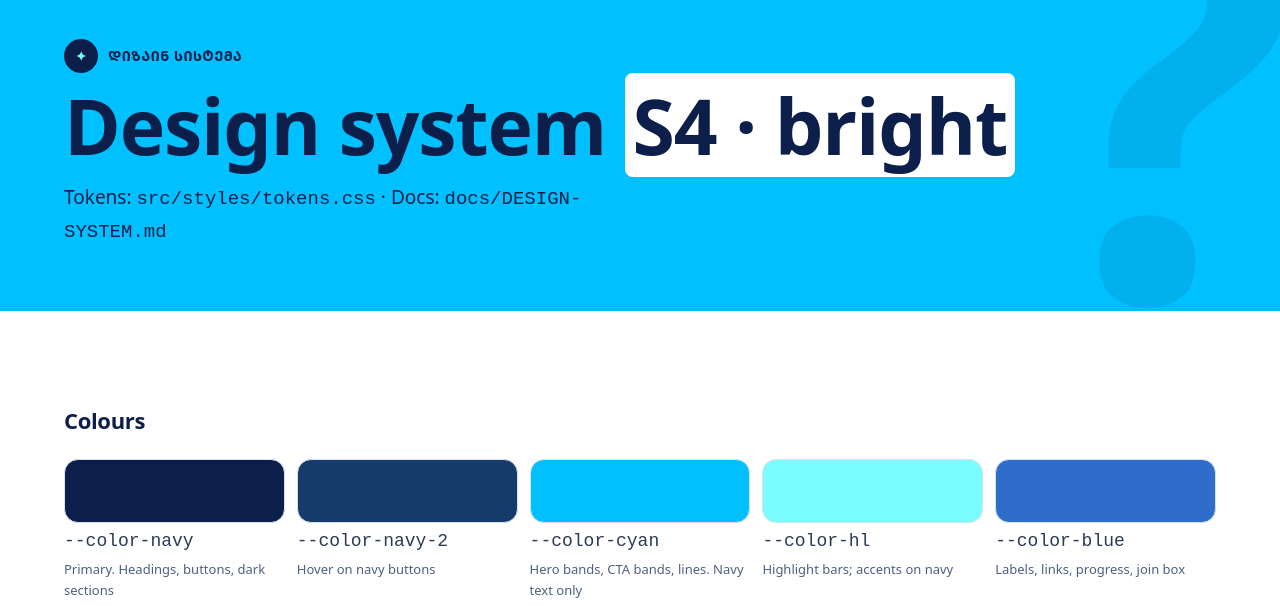
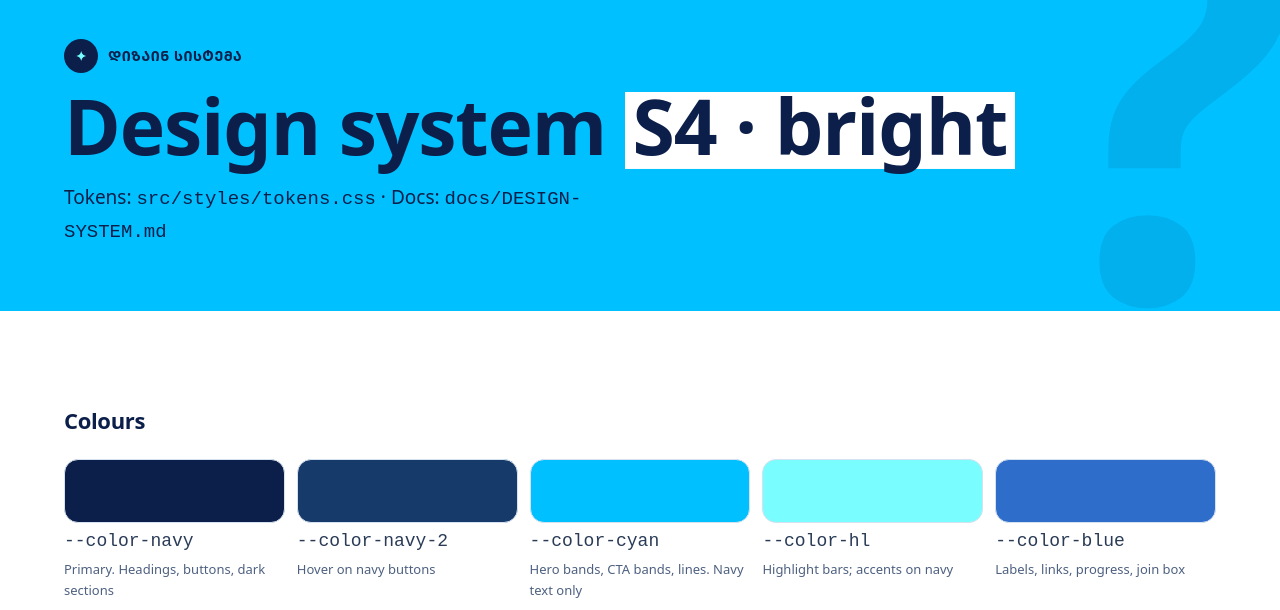
Before and after one commit to otarza/acton-tbilisi-website, an Astro site: page /design-system in a window 1280 px wide. Shown: the part 125-735 px from the top of the page. Built offline with nearby package versions, Linux system fonts and the light colour scheme; Astro itself is replaced by a stand-in of ours.

Commit message:
Make the white heading highlight bar shorter
On two-line headings on cyan the white bar touched the line above.
It is now 74% of the line height, for every white highlight on cyan.

Co-Authored-By: Claude Sonnet 5.5 <noreply@anthropic.com>
Claude-Session: https://claude.ai/code/session_01WcJBjWYmKsCY838eZbDQEx

```diff
--- a/src/styles/global.css
+++ b/src/styles/global.css
@@ -64,7 +64,8 @@ a.tag:hover { text-decoration: underline; }
 /* position+z-index keep the bar under the descenders of the line above (the heading isolates the stacking). */
 .display, .hl-host { isolation: isolate; }
 .hl { position: relative; z-index: -1; background: var(--color-hl); color: var(--color-navy); padding: 0 .1em; border-radius: .1em; -webkit-box-decoration-break: clone; box-decoration-break: clone; }
-.bg-cyan .hl { background: var(--color-white); }
+/* White bar on cyan: shorter than the line, so it never touches the line above on two-line headings. */
+.bg-cyan .hl { background: linear-gradient(var(--color-white), var(--color-white)) 0 70% / 100% 74% no-repeat; }
 /* Small coloured words (dates, little labels) */
 .accent { color: var(--color-blue); }
 .bg-navy .accent { color: var(--color-hl); }
```
